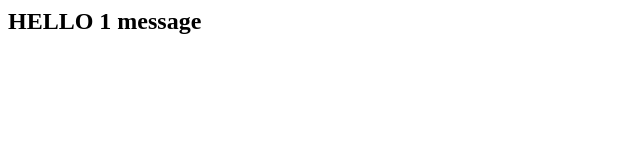
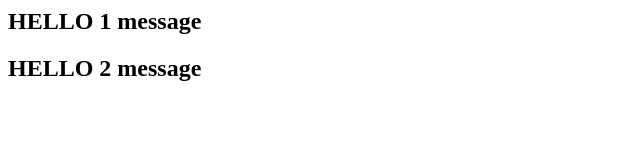
Before and after one commit to Umair-Irshad/gitcourse, a plain HTML site: page index.html in a window 1280 px wide. Shown: the whole page, without its empty margins (0-640 px from the left). Drawn offline with Linux system fonts and the light colour scheme.

Commit message:
hello 2 message

```diff
--- a/index.html
+++ b/index.html
@@ -1 +1,2 @@
 <h2>HELLO 1 message</h2>
+<h2>HELLO 2 message</h2>
```
